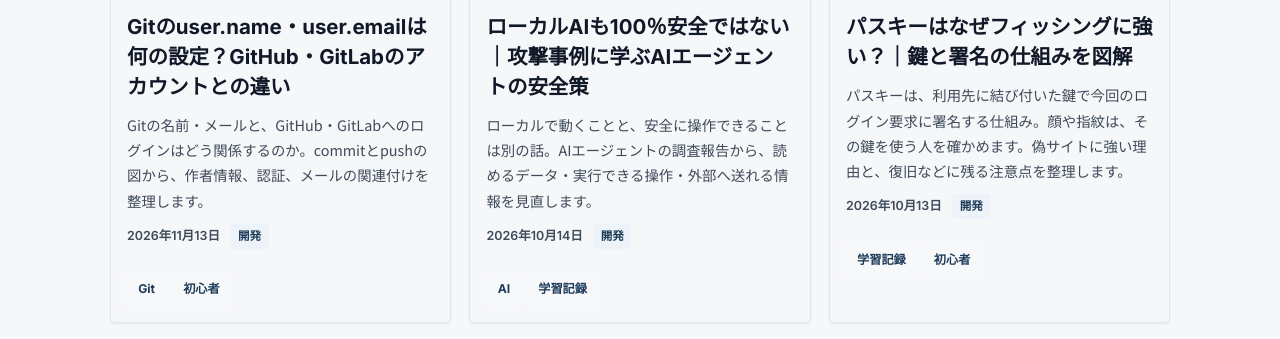
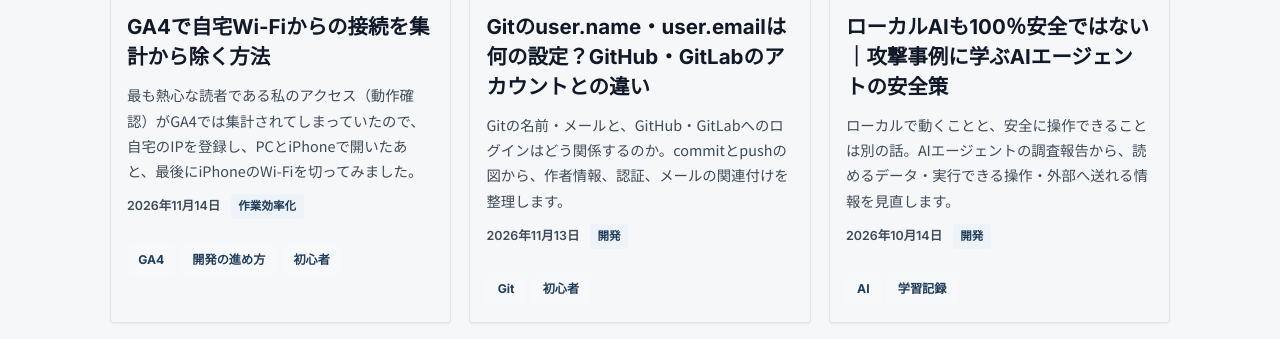
Before and after one commit to yasuhiro-toyoda/yasuhiro-toyoda.github.io, a Jekyll site: the page built from blog/index.html, in a window 1280 px wide and 900 px high, scrolled down 363 px, cut to the strip 246-585 px from the top of the window. Built offline with Jekyll 4.4.1, drawn with Linux system fonts in a browser that asks for light colours; part of the change alters nothing that is shown; some of the changed text lies outside the part shown.

Commit message:
自宅Wi-FiのGA4除外を検証した記事と匿名化した設定画像を公開用に配置

```diff
--- a/_data/blog_tags.yml
+++ b/_data/blog_tags.yml
@@ -26,3 +26,5 @@
   label: Git
 - slug: ipad
   label: iPad
+- slug: ga4
+  label: GA4
--- /dev/null
+++ b/_posts/2026/11/2026-11-14-ga4-exclude-own-traffic.md
@@ -0,0 +1,72 @@
+---
+layout: post
+title: "GA4で自宅Wi-Fiからの接続を集計から除く方法"
+description: "GA4の内部トラフィック除外を自宅PCとiPhone 17 Proで確認しました。自宅Wi-Fiでは除外されましたが、同じiPhoneをモバイル回線にすると計測されました。引っ越し前のIPが残っていた話も書いています。"
+date: "2026-11-14 00:04:50 +0900"
+category: 作業効率化
+tags:
+  - ga4
+  - workflow
+  - beginner
+thumbnail: /assets/images/blog/2026-11-14-ga4-exclude-own-traffic/experience-thumbnail.svg
+thumbnail_alt: "GA4のリアルタイムの結果。自宅Wi-Fiでは除外され、モバイル回線では計測された"
+excerpt: "最も熱心な読者である私のアクセス（動作確認）がGA4では集計されてしまっていたので、自宅のIPを登録し、PCとiPhoneで開いたあと、最後にiPhoneのWi-Fiを切ってみました。"
+---
+
+ブログを更新したら、PCで記事を開いて、iPhoneでも開きます。誤字を直したらまた両方で開く。これを繰り返していると、アクセス解析の数字のうち何回が自分なのか気になってきました。
+
+そこでGA4で自宅からのアクセスを除外しました。それでも自分の閲覧が混ざっている気がして、最初は自宅のIPアドレスが変わったのではと疑いました。確かめてみると、違いがはっきり出たのは、同じiPhoneのWi-Fiを切ったときでした。
+
+## 「自宅」に引っ越し前のIPが残っていた
+
+GA4の［管理］→［データ ストリーム］で対象のウェブストリームを選び、［タグ設定を行う］→［すべて表示］→［内部トラフィックの定義］と進みます。
+
+10月3日にGA4の「内部トラフィックの定義」を開くと、「自宅」という名前のルールがすでにありました。ただ、値は引っ越し前のIPアドレスのまま。
+
+![10月3日の「自宅」ルール。引っ越し前のIPアドレスは伏せています](/assets/images/blog/2026-11-14-ga4-exclude-own-traffic/previous-home-rule.png)
+
+データフィルタも「テスト」のままでした。テストの間は、条件に合うアクセスにフィルタ名が付くだけで、集計には含まれます。[Google公式ヘルプ「内部トラフィックの除外」](https://support.google.com/analytics/answer/10104470?hl=ja)
+
+翌4日に、今の自宅のIPで登録し直しました。GA4の「探索」でフィルタ名の付いたイベントを確認して、フィルタを「有効」に変更。
+
+![10月4日の探索。page_view に Internal Traffic と表示されています](/assets/images/blog/2026-11-14-ga4-exclude-own-traffic/explore-internal.png)
+
+一緒に確認した同僚(チャットGPT様)の返事はこうでした。
+
+> 除外設定の有効化まで完了です。
+
+同じ返事には、反映を待ってから動作を確認するようにとも書いてありました。ただ、こちらは「完了です」の言葉がまず目に入ります。自宅からのアクセスを設定しただけなのに、いつの間にか自分のアクセス対策が済んだ気になっていました。
+
+## 同じiPhoneでWi-Fiを切ってみた
+
+11月13日に、自宅PCのブラウザでIP確認サイトを開き、表示されたグローバルIPv4とGA4の「自宅」ルールを見比べました。末尾まで一致していて、マッチタイプは「IP アドレスが次と等しい」です。
+
+![11月13日の「自宅」ルール。マッチタイプは「IP アドレスが次と等しい」。登録値は伏せています](/assets/images/blog/2026-11-14-ga4-exclude-own-traffic/home-ip-match.png)
+
+そのうえでPCとiPhone 17 Proからブログを開き、GA4のリアルタイムレポートに自分の閲覧が出るかを見ました。
+
+| 端末 | 接続した回線 | リアルタイムでの結果 |
+| --- | --- | --- |
+| PC | 自宅Wi-Fi | 閲覧は表示されなかった |
+| iPhone 17 Pro | 自宅Wi-Fi | 閲覧は表示されなかった |
+| 同じiPhone 17 Pro | モバイル回線 | 閲覧が表示された |
+
+自宅Wi-Fiでは、PCもiPhoneも除外されました。念のため、iPhoneのWi-Fiを切ってブログを開くと、自分の閲覧が出てきました。
+
+## 【補足】なぜモバイル回線だと計測されたのか
+
+今回の設定では、GA4は登録したIPと一致するアクセスに `traffic_type = internal` という目印を付け、有効にしたデータフィルタがその目印付きのイベントを集計から外します。
+
+![データフィルタの詳細。「除外」の対象は traffic_type が internal のイベント](/assets/images/blog/2026-11-14-ga4-exclude-own-traffic/exclude-filter.png)
+
+モバイル回線で開いたときの送信元IPが登録した自宅のIPと違えば、その閲覧は普通に計測されます。
+
+![自宅IPに一致したイベントは、テスト中は集計に残り、フィルタを有効にすると集計から外れる](/assets/images/blog/2026-11-14-ga4-exclude-own-traffic/filter-flow.svg)
+
+※回線によっては、自宅のグローバルIPアドレスが変わることがあります。以前は除外できていたのに自分の閲覧が表示されたら、現在のIPとGA4の登録値を見比べてみてください。
+
+## 最後に
+
+本当に消したかったのは、家でPCから表示を直した1回も、電車でiPhoneから記事を読み返した1回も、全部ひっくるめた「自分の閲覧」でした。今回の設定で除外できたのは、そのうち自宅Wi-Fiで開いた分です。(VPN契約を検討するほど固執してない)
+
+同じように「まだ自分の分が混ざっていそう」と感じたら、登録するIPを増やす前に、スマホのWi-Fiを切って同じページを開いてみてください。有効にしたフィルタで本物の読者まで除外してしまうと、その閲覧は後から戻せません。[Google公式ヘルプ「データフィルタ」](https://support.google.com/analytics/answer/13296761?hl=ja)
```
Also changed, not shown: assets/images/blog/2026-11-14-ga4-exclude-own-traffic/exclude-filter.png (added), assets/images/blog/2026-11-14-ga4-exclude-own-traffic/experience-thumbnail.svg (added), assets/images/blog/2026-11-14-ga4-exclude-own-traffic/explore-internal.png (added), assets/images/blog/2026-11-14-ga4-exclude-own-traffic/filter-flow.svg (added), assets/images/blog/2026-11-14-ga4-exclude-own-traffic/home-ip-match.png (added), assets/images/blog/2026-11-14-ga4-exclude-own-traffic/previous-home-rule.png (added).
